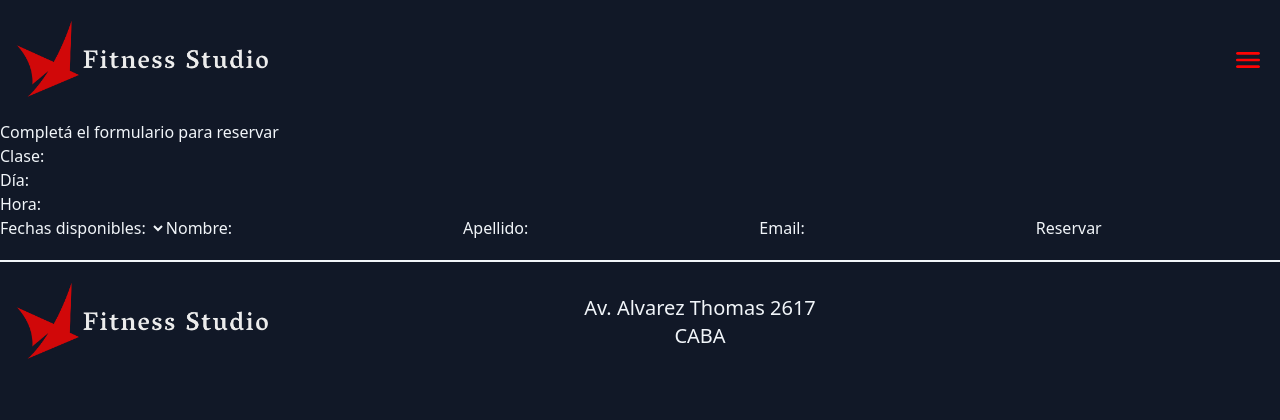
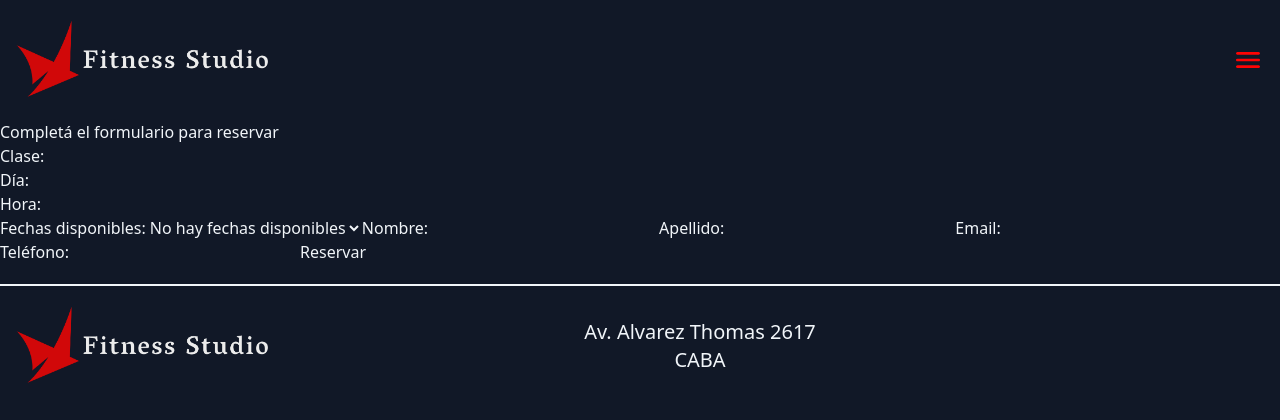
Before and after one commit to Veritoa45/FitnessStudio, a React (Vite) app: page /form-reserva in a window 1280 px wide. Shown: the top 420 px of the page. Built offline with nearby package versions, Linux system fonts and the light colour scheme; some icons are missing.

Commit message:
Arreglando context, creando useClases y solucionando fechas

```diff
--- a/src/components/Calendario.jsx
+++ b/src/components/Calendario.jsx
@@ -1,45 +1,22 @@
 import { useContext } from "react";
 import { useNavigate } from "react-router-dom";
 import { ClasesContext } from "../context/ClasesContext";
-import { collection, getDocs } from "firebase/firestore";
-import { db } from "../services/firebase";
 
 const Calendario = ({ detail }) => {
-  const {
-    clase: { claseSeleccionada, setClaseSeleccionada },
-    horario: { horarioSeleccionado, setHorarioSeleccionado },
-    fecha: { fechaSeleccionada, setFechaSeleccionada },
-  } = useContext(ClasesContext);
+  const { setHorarioSeleccionado } = useContext(ClasesContext);
   const navigate = useNavigate();
 
   const handleClick = async (horario) => {
-    setClaseSeleccionada(detail);
     setHorarioSeleccionado(horario);
-
-    try {
-      const horariosRef = collection(db, `clases/${detail.id}/horarios`);
-      const snapshot = await getDocs(horariosRef);
-
-      const fechasFiltradas = snapshot.docs
-        .map((doc) => doc.id)
-        .filter((fechaStr) => {
-          const [fecha, hora] = fechaStr.split("_");
-          return hora === horario.hora;
-        });
-
-      setFechaSeleccionada({ dia: fechasFiltradas });
-      navigate("/form-reserva");
-    } catch (error) {
-      console.error("Error al obtener fechas:", error);
-    }
+    console.log("Horario seleccionado:", horario);
+    navigate("/form-reserva");
   };
 
-  console.log(detail);
   return (
     <div className="flex justify-center items-center h-[calc(100vh-500px)] gap-[400px]">
-      {detail.horariosDisponibles.map((horario, index) => (
+      {detail.horariosDisponibles.map((horario) => (
         <button
-          key={index}
+          key={`${horario.dia}-${horario.hora}`}
           onClick={() => handleClick(horario)}
           className="flex flex-col justify-center align-center border w-[200px] h-[200px] rounded-lg bg-gray-800 hover:bg-gray-900 gap-[20px] cursor-pointer"
         >
--- a/src/components/CalendarioContainer.jsx
+++ b/src/components/CalendarioContainer.jsx
@@ -1,51 +1,21 @@
-import { useEffect, useState } from "react";
-import { useParams } from "react-router-dom";
-import { collection, query, where, getDocs } from "firebase/firestore";
-import { db } from "../services/firebase";
+import { useContext } from "react";
+import { ClasesContext } from "../context/ClasesContext";
 import Calendario from "./Calendario";
 import Loader from "./Loader";
 import LineaCorta from "./LineaCorta";
 
 const CalendarioContainer = () => {
-  const { clase: nombre } = useParams();
-  const [detail, setDetail] = useState(null);
-  const [loading, setLoading] = useState(true);
+  const { claseSeleccionada } = useContext(ClasesContext);
 
-  useEffect(() => {
-    const obtenerClase = async () => {
-      try {
-        setLoading(true);
-        const clasesRef = collection(db, "clases");
-        const q = query(clasesRef, where("nombre", "==", nombre));
-        const querySnapshot = await getDocs(q);
-
-        if (!querySnapshot.empty) {
-          const claseDoc = querySnapshot.docs[0];
-          setDetail({ id: claseDoc.id, ...claseDoc.data() });
-        } else {
-          console.error("No se encontró la clase con el nombre:", nombre);
+  if (!claseSeleccionada) {
+    return <Loader />;
   }
-      } catch (error) {
-        console.error("Error al obtener la clase:", error);
-      } finally {
-        setLoading(false);
-      }
-    };
-
-    if (nombre) {
-      obtenerClase();
-    }
-  }, [nombre]);
 
   return (
     <>
-      {loading ? (
-        <Loader />
-      ) : detail ? (
-        <div>
       <LineaCorta />
       <h2 className="text-center text-2xl italic">
-            Clases de {detail.nombre}
+        Clases de {claseSeleccionada.nombre}
       </h2>
       <LineaCorta />
       <h3 className="text-center text-2xl italic font-semibold mt-[40px]">
@@ -54,11 +24,7 @@ const CalendarioContainer = () => {
       <h4 className="text-center text-xl italic mt-4">
         Elegí el día y horario que más te convenga
       </h4>
-          <Calendario detail={detail} />
-        </div>
-      ) : (
-        <p>No se encontró la clase.</p>
-      )}
+      <Calendario detail={claseSeleccionada} />
     </>
   );
 };
--- a/src/components/CardClase.jsx
+++ b/src/components/CardClase.jsx
@@ -1,15 +1,23 @@
 import { useNavigate } from "react-router-dom";
 import { useContext } from "react";
 import { ClasesContext } from "../context/ClasesContext";
+import { collection, getDocs } from "firebase/firestore";
+import { db } from "../services/firebase";
 
 const CardClase = ({ clase }) => {
-  const {
-    clase: { setClaseSeleccionada },
-  } = useContext(ClasesContext);
+  const { setClaseSeleccionada } = useContext(ClasesContext);
   const navigate = useNavigate();
 
-  const handleClick = () => {
-    setClaseSeleccionada(clase);
+  const handleClick = async () => {
+    const horariosRef = collection(db, "clases", clase.id, "horarios");
+    const horariosSnap = await getDocs(horariosRef);
+    const horarios = horariosSnap.docs.map((doc) => ({
+      id: doc.id,
+      ...doc.data(),
+    }));
+
+    // Guardar la clase seleccionada con los horarios
+    setClaseSeleccionada({ ...clase, horarios });
     navigate(`/reserva/${clase.nombre}`);
   };
 
--- a/src/components/ClasesListContainer.jsx
+++ b/src/components/ClasesListContainer.jsx
@@ -1,37 +1,10 @@
-import { useEffect, useState } from "react";
 import ClasesList from "./ClasesList";
 import LineaCorta from "./LineaCorta";
 import Loader from "./Loader";
-import { collection, getDocs } from "firebase/firestore";
-import { db } from "../services/firebase";
-//import clases from "../mock/clases.json";
+import { useClases } from "../hooks/useClases";
 
 const ClasesContainer = () => {
-  const [loading, setLoading] = useState(false);
-  const [datos, setDatos] = useState([]);
-
-  useEffect(() => {
-    const getDatos = async () => {
-      setLoading(true);
-
-      try {
-        const coleccionRef = collection(db, "clases");
-        const res = await getDocs(coleccionRef);
-        const listaClases = res.docs.map((doc) => ({
-          id: doc.id,
-          ...doc.data(),
-        }));
-
-        setDatos(listaClases);
-      } catch (error) {
-        console.error("Error fetching clases:", error);
-      } finally {
-        setLoading(false);
-      }
-    };
-
-    getDatos();
-  }, []);
+  const { datos, loading } = useClases();
 
   return (
     <section id="clases">
--- a/src/components/FormReserva.jsx
+++ b/src/components/FormReserva.jsx
@@ -2,34 +2,45 @@ import { useContext } from "react";
 import { ClasesContext } from "../context/ClasesContext";
 
 const FormReserva = () => {
-  const {
-    clase: { claseSeleccionada },
-    horario: { horarioSeleccionado },
-    fecha: { fechaSeleccionada },
-  } = useContext(ClasesContext);
+  const { claseSeleccionada, horarioSeleccionado } = useContext(ClasesContext);
+  console.log(claseSeleccionada);
+  const fechasDisponibles =
+    claseSeleccionada?.horarios && horarioSeleccionado?.hora
+      ? claseSeleccionada.horarios.filter(
+          (h) => h.hora === horarioSeleccionado.hora
+        )
+      : [];
+
+  console.log("Fechas disponibles:", fechasDisponibles);
 
   return (
     <form>
-      <label htmlFor="">Clase:</label>
+      <label>Clase:</label>
       <p>{claseSeleccionada?.nombre}</p>
-      <label htmlFor="">Día:</label>
+      <label>Día:</label>
       <p>{horarioSeleccionado?.dia}</p>
-      <label htmlFor="">Hora:</label>
+      <label>Hora:</label>
       <p>{horarioSeleccionado?.hora}</p>
-      <label htmlFor="">Fechas disponibles:</label>
-      <select name="" id="">
-        {fechaSeleccionada?.dia?.map((fecha, index) => (
-          <option key={index} value={fecha}>
-            {fecha}
-          </option>
-        ))}
+      <label>Fechas disponibles:</label>
+      <select name="fecha" required>
+        {fechasDisponibles.length > 0 ? (
+          fechasDisponibles.map((fecha) => (
+            <option key={fecha.id} value={fecha.dia}>
+              {fecha.dia}
+            </option>
+          ))
+        ) : (
+          <option value="">No hay fechas disponibles</option>
+        )}
       </select>
-      <label htmlFor="">Nombre:</label>
+      <label>Nombre:</label>
       <input type="text" name="nombre" required />
-      <label htmlFor="">Apellido:</label>
+      <label>Apellido:</label>
       <input type="text" name="apellido" required />
-      <label htmlFor="">Email:</label>
+      <label>Email:</label>
       <input type="email" name="email" required />
+      <label>Teléfono:</label>
+      <input type="number" name="telefono" required />
       <button type="submit">Reservar</button>
     </form>
   );
--- a/src/components/ReservaContainer.jsx
+++ b/src/components/ReservaContainer.jsx
@@ -3,16 +3,17 @@ import { ClasesContext } from "../context/ClasesContext";
 import FormReserva from "./FormReserva";
 
 const ReservaContainer = () => {
-  const {
-    clase: { claseSeleccionada },
-    horario: { horarioSeleccionado },
-    fecha: { fechaSeleccionada },
-  } = useContext(ClasesContext);
+  const { claseSeleccionada, horarioSeleccionado, fechaSeleccionada } =
+    useContext(ClasesContext);
 
   return (
     <div>
       <h2>Completá el formulario para reservar</h2>
-      <FormReserva />
+      <FormReserva
+        clase={claseSeleccionada}
+        horario={horarioSeleccionado}
+        fecha={fechaSeleccionada}
+      />
     </div>
   );
 };
--- a/src/context/ClasesContext.jsx
+++ b/src/context/ClasesContext.jsx
@@ -6,30 +6,22 @@ export const ClasesProvider = ({ children }) => {
   const [claseSeleccionada, setClaseSeleccionada] = useState(null);
   const [horarioSeleccionado, setHorarioSeleccionado] = useState(null);
   const [fechaSeleccionada, setFechaSeleccionada] = useState(null);
-  const [cantidadMaxima, setCantidadMaxima] = useState(null);
-  const [cantidadReservas, setCantidadReservas] = useState(null);
+
+  // Derivar cantidadMaxima y cantidadReservas del horario seleccionado
+  const cantidadMaxima = horarioSeleccionado?.disponibilidad ?? null;
+  const cantidadReservas = horarioSeleccionado?.reservas ?? null;
 
   return (
     <ClasesContext.Provider
       value={{
-        clase: {
         claseSeleccionada,
         setClaseSeleccionada,
-        },
-        horario: {
         horarioSeleccionado,
         setHorarioSeleccionado,
-        },
-        fecha: {
         fechaSeleccionada,
         setFechaSeleccionada,
-        },
-        cantidad: {
         cantidadMaxima,
-          setCantidadMaxima,
         cantidadReservas,
-          setCantidadReservas,
-        },
       }}
     >
       {children}
--- /dev/null
+++ b/src/hooks/useClases.jsx
@@ -0,0 +1,30 @@
+import { useEffect, useState } from "react";
+import { collection, getDocs } from "firebase/firestore";
+import { db } from "../services/firebase";
+
+export const useClases = () => {
+  const [loading, setLoading] = useState(false);
+  const [datos, setDatos] = useState([]);
+
+  useEffect(() => {
+    const getDatos = async () => {
+      setLoading(true);
+      try {
+        const coleccionRef = collection(db, "clases");
+        const res = await getDocs(coleccionRef);
+        const listaClases = res.docs.map((doc) => ({
+          id: doc.id,
+          ...doc.data(),
+        }));
+        setDatos(listaClases);
+      } catch (error) {
+        console.error("Error fetching clases:", error);
+      } finally {
+        setLoading(false);
+      }
+    };
+    getDatos();
+  }, []);
+
+  return { datos, loading };
+};
--- a/src/mock/clases.json
+++ b/src/mock/clases.json
@@ -2,7 +2,26 @@
   {
     "id": "01",
     "nombre": "Aerobics",
-    "imagen": "src/assets/aerobics.jpg"
+    "imagen": "src/assets/aerobics.jpg",
+    "horariosDisponibles": [
+      {
+        "dia": "Lunes",
+        "hora": "08:00"
+      },
+      {
+        "dia": "Martes",
+        "hora": "10:00"
+      }
+    ],
+    "horarios": [
+      {
+        "id": "2025-08-25_08:00",
+        "dia": "25-08-2025",
+        "hora": "08:00",
+        "disponibilidad": 20,
+        "reservas": 0
+      }
+    ]
   },
   {
     "id": "02",
```
Lines whose indentation alone changed are shown as unchanged.
